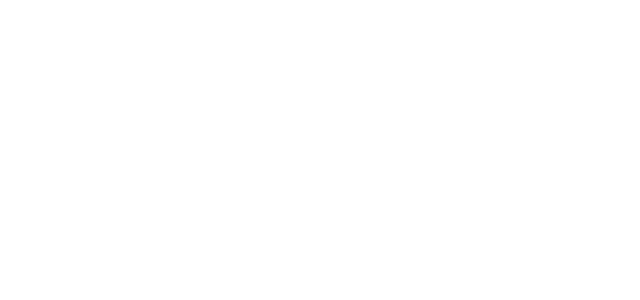
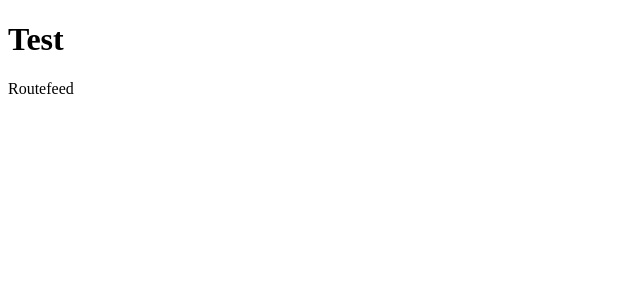
Before and after one commit to rhahim12/module5-react-threadfront, a React (Vite) app in the folder thread-front/: page /feed in a window 1280 px wide. Before the commit this address had no page. Shown: the top 300 px of the page, without its empty margins (0-640 px from the left). Built offline with nearby package versions, Linux system fonts and the light colour scheme.

Commit message:
route feed

```diff
--- a/thread-front/src/App.tsx
+++ b/thread-front/src/App.tsx
@@ -3,6 +3,7 @@
 import { BrowserRouter, Routes, Route } from 'react-router-dom'
 
 import HomePage from './components/HomePage.jsx'
+import Feed from './components/Feed.js'
 
 function App() {
 
@@ -11,6 +12,7 @@
       <BrowserRouter>
         <Routes>
           <Route path="/" element={<HomePage />} />
+          <Route path="feed" element={<Feed />} />
         </Routes>
       </BrowserRouter>
     </>
--- /dev/null
+++ b/thread-front/src/components/Feed.tsx
@@ -0,0 +1,15 @@
+export default function Feed() {
+
+
+
+
+    return (
+        <div>
+            <h1>Test</h1>
+            <p> Routefeed</p>
+
+        </div>
+
+    )
+
+}
```
